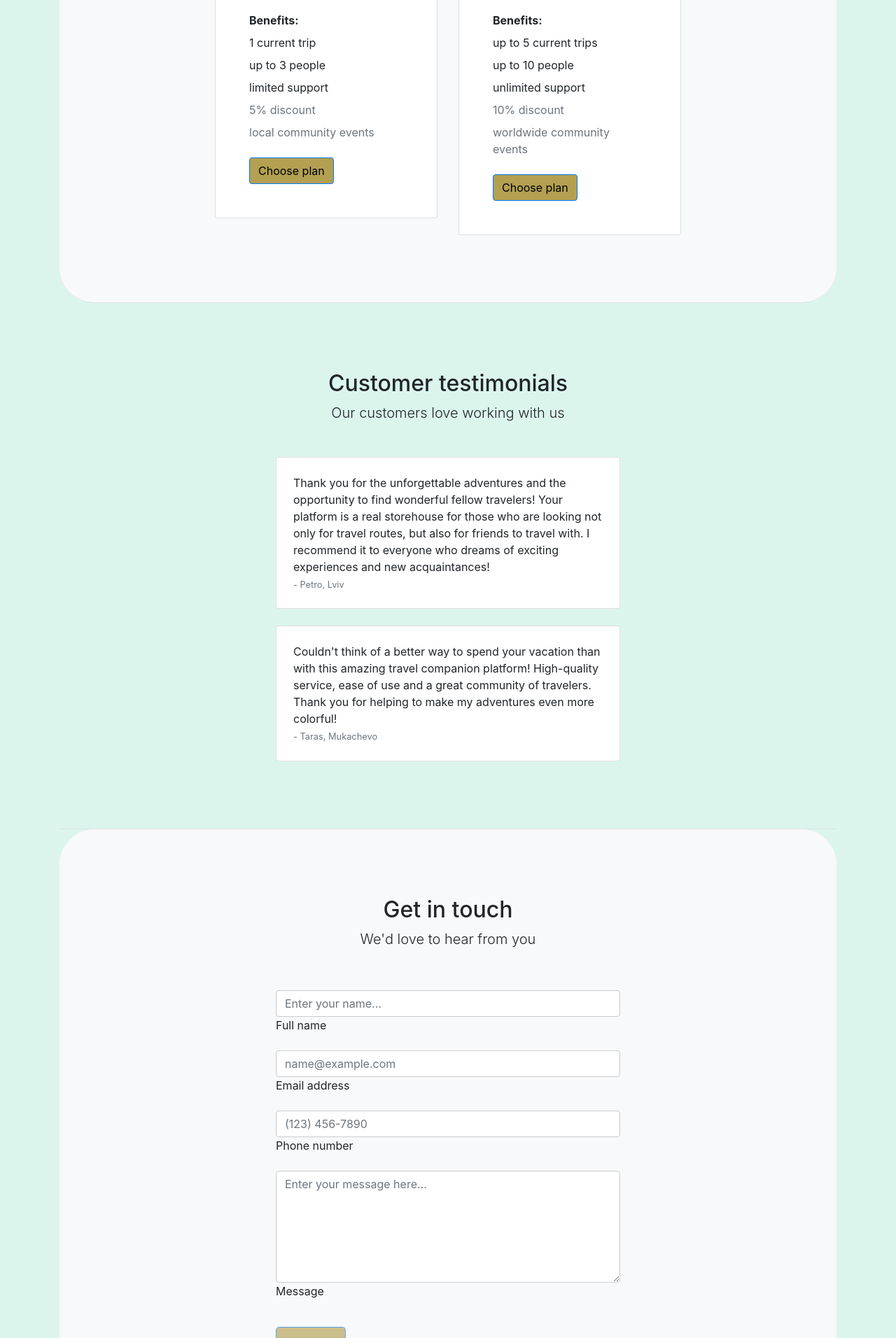
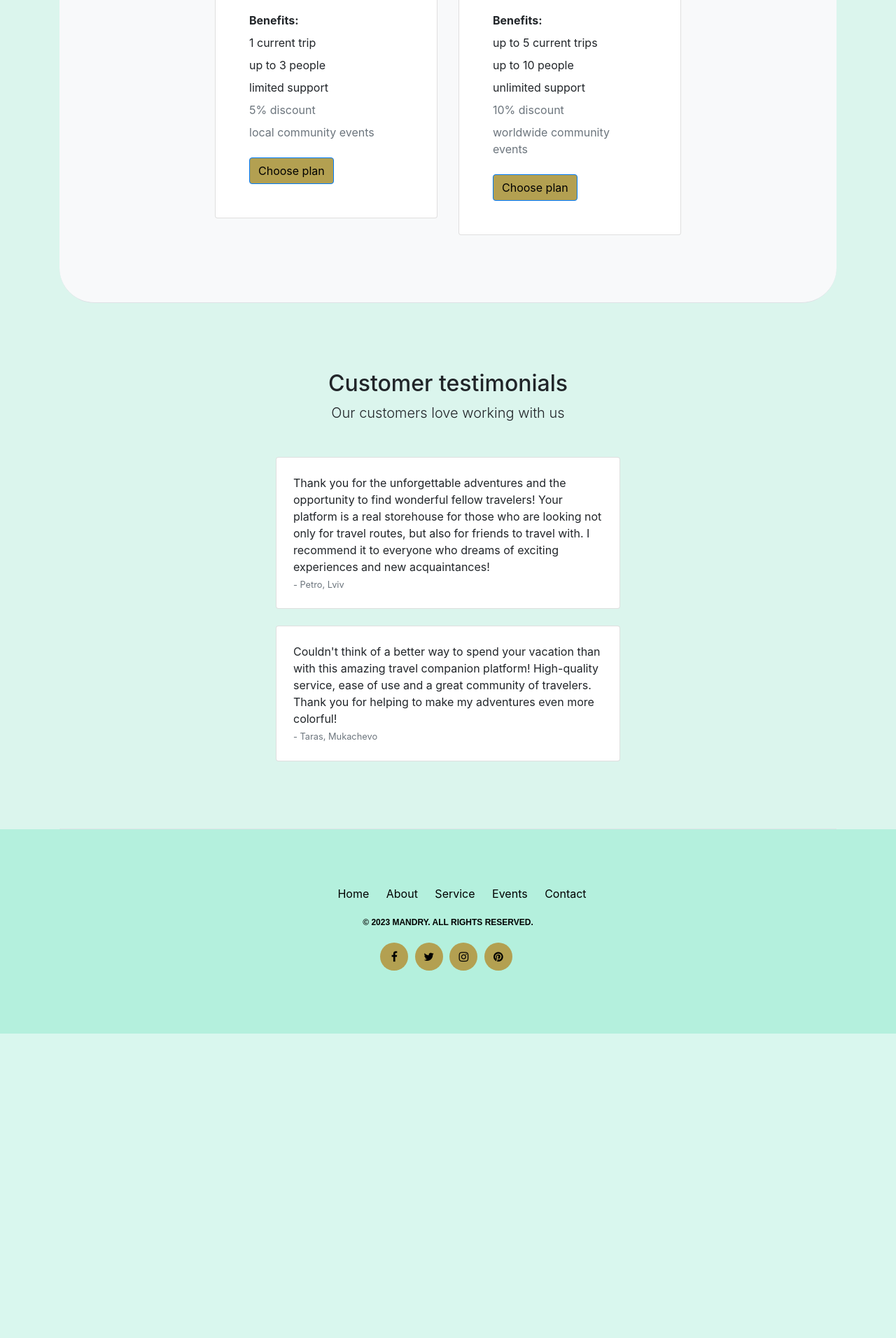
Before and after one commit to yurakuzo/mandry-app, a Django app: page / in a window 1280 px wide. Shown: the part 2768-4680 px from the top of the page at 70% size. After the commit the page ends 4245 px from the top, so only its background shows below. Run offline with Django 4.2, Linux system fonts and the light colour scheme; parts of the project's set-up code (start-up, migrations or seed data) failed here and were passed over; some libraries are stand-ins or nearby versions.

Commit message:
SUP-61: Updated main page

```diff
--- a/static/css/styles.css
+++ b/static/css/styles.css
@@ -230,3 +230,25 @@ textarea.form-control, input.form-control {
     border-color: #6c757d;
     color: #fff;
 }
+
+.gradient-background {
+    border-radius: 10px;
+    background: linear-gradient(145deg, #a2e9d4, #ffe47a);
+    width: auto;
+}
+
+.gradient-background-reversed {
+    border-radius: 10px;
+    background: linear-gradient(275deg, #ffe47a, #a2e9d4, );
+    width: auto;
+}
+
+.text-gradient {
+    background: linear-gradient(145deg, rgb(192, 150, 95), rgb(96, 184, 96));
+    -webkit-background-clip: text;
+    color: transparent;
+}
+
+.section-padding {
+    padding: 20px 0;
+}
--- a/templates/index.html
+++ b/templates/index.html
@@ -1,11 +1,9 @@
 {% extends "base.html" %}
 
 {% block content %}
-
-    <div class="text-center text-xxl-start">
+    <div class="text-center text-xxl-start gradient-background">
         <div class="fs-3 fw-light text-muted">“Mandry - your way to adventure”</div>
         <h1 class="display-3 fw-bolder mb-5"><span class="text-gradient d-inline">MANDRY</span></h1>
-
     </div>
 
     <link rel="stylesheet" href="https://maxcdn.bootstrapcdn.com/bootstrap/4.5.2/css/bootstrap.min.css">
@@ -60,29 +58,18 @@
         </div>
     </div>
 
-
-
-
-
-    <div class="d-grid gap-3 d-sm-flex justify-content-sm-center justify-content-xxl-start mb-3" style="background-color: rgb(180, 240, 221); width: 100%; padding: 20px; border-radius: 50px;">
+    <div class="d-grid gap-3 d-sm-flex justify-content-sm-center justify-content-xxl-start mb-3 gradient-background" style="background-color: rgb(180, 240, 221); width: 100%; padding: 20px;">
         <a class="btn btn-outline-dark btn-lg px-5 py-3 fs-6 fw-bolder mr-3" href={% url "all_trips" %}>JOIN A TRIP</a>
         <a class="btn btn-outline-dark btn-lg px-5 py-3 fs-6 fw-bolder" href={% url "create_trip" %}>CREATE A TRIP</a>
     </div>
 
-
-
-      <!-- Підключення скриптів Bootstrap JS та Popper.js -->
-      <script src="https://code.jquery.com/jquery-3.5.1.slim.min.js"></script>
-      <script src="https://cdn.jsdelivr.net/npm/@popperjs/core@2.11.6/dist/umd/popper.min.js"></script>
-      <script src="https://maxcdn.bootstrapcdn.com/bootstrap/4.5.2/js/bootstrap.min.js"></script>
-
-
-
-
-
+    <!-- Підключення скриптів Bootstrap JS та Popper.js -->
+    <script src="https://code.jquery.com/jquery-3.5.1.slim.min.js"></script>
+    <script src="https://cdn.jsdelivr.net/npm/@popperjs/core@2.11.6/dist/umd/popper.min.js"></script>
+    <script src="https://maxcdn.bootstrapcdn.com/bootstrap/4.5.2/js/bootstrap.min.js"></script>
 
     <!-- Features section-->
-    <section class="py-5 border-bottom" id="features">
+    <section class="py-5 border-bottom gradient-background" id="features">
         <div class="container px-5 my-5">
             <div class="row gx-5">
                 <div class="col-lg-4 mb-5 mb-lg-0">
@@ -133,10 +120,9 @@
         </div>
     </div>
 
-
     <!-- Pricing section-->
-    <section class="bg-light py-5 border-bottom" style="border-radius: 50px;">
-        <div class="container px-5 my-5">
+    <section class="bg-light py-5 border-bottom gradient-background-reversed" style="border-radius: 50px;">
+        <div class="container px-5 my-5 ">
             <div class="text-center mb-5">
                 <h2 class="fw-bolder">Pay as you grow</h2>
                 <p class="lead mb-0">Choose your plan</p>
@@ -183,6 +169,7 @@
                         </div>
                     </div>
                 </div>
+
                 <!-- Pricing card pro-->
                 <div class="col-lg-6 col-xl-4">
                     <div class="card mb-5 mb-xl-0">
@@ -226,13 +213,9 @@
                         </div>
                     </div>
                 </div>
-                <!-- Pricing card enterprise-->
-
             </div>
         </div>
     </section>
-
-
 
     <!-- Testimonials section-->
     <section class="py-5 border-bottom">
@@ -271,78 +254,4 @@
             </div>
         </div>
     </section>
-
-
-
-    <section class="bg-light py-5" style="border-radius: 50px;">
-        <div class="container px-5 my-5 px-5">
-            <div class="text-center mb-5">
-                <div class="feature bg-primary bg-gradient text-white rounded-3 mb-3"><i class="bi bi-envelope"></i></div>
-                <h2 class="fw-bolder">Get in touch</h2>
-                <p class="lead mb-0">We'd love to hear from you</p>
-            </div>
-            <div class="row gx-5 justify-content-center">
-                <div class="col-lg-6">
-                    <!-- * * * * * * * * * * * * * * *-->
-                    <!-- * * SB Forms Contact Form * *-->
-                    <!-- * * * * * * * * * * * * * * *-->
-                    <!-- This form is pre-integrated with SB Forms.-->
-                    <!-- To make this form functional, sign up at-->
-                    <!-- https://startbootstrap.com/solution/contact-forms-->
-                    <!-- to get an API token!-->
-                    <form id="contactForm" data-sb-form-api-token="API_TOKEN">
-                        <!-- Name input-->
-                        <div class="form-floating mb-3">
-                            <input class="form-control" id="name" type="text" placeholder="Enter your name..." data-sb-validations="required" data-sb-can-submit="no">
-                            <label for="name">Full name</label>
-                            <div class="invalid-feedback" data-sb-feedback="name:required">A name is required.</div>
-                        </div>
-                        <!-- Email address input-->
-                        <div class="form-floating mb-3">
-                            <input class="form-control" id="email" type="email" placeholder="name@example.com" data-sb-validations="required,email" data-sb-can-submit="no">
-                            <label for="email">Email address</label>
-                            <div class="invalid-feedback" data-sb-feedback="email:required">An email is required.</div>
-                            <div class="invalid-feedback" data-sb-feedback="email:email">Email is not valid.</div>
-                        </div>
-                        <!-- Phone number input-->
-                        <div class="form-floating mb-3">
-                            <input class="form-control" id="phone" type="tel" placeholder="(123) 456-7890" data-sb-validations="required" data-sb-can-submit="no">
-                            <label for="phone">Phone number</label>
-                            <div class="invalid-feedback" data-sb-feedback="phone:required">A phone number is required.</div>
-                        </div>
-                        <!-- Message input-->
-                        <div class="form-floating mb-3">
-                            <textarea class="form-control" id="message" type="text" placeholder="Enter your message here..." style="height: 10rem" data-sb-validations="required" data-sb-can-submit="no"></textarea>
-                            <label for="message">Message</label>
-                            <div class="invalid-feedback" data-sb-feedback="message:required">A message is required.</div>
-                        </div>
-                        <!-- Submit success message-->
-                        <!---->
-                        <!-- This is what your users will see when the form-->
-                        <!-- has successfully submitted-->
-                        <div class="d-none" id="submitSuccessMessage">
-                            <div class="text-center mb-3">
-                                <div class="fw-bolder">Form submission successful!</div>
-                                To activate this form, sign up at
-                                <br>
-                                <a href="https://startbootstrap.com/solution/contact-forms">https://startbootstrap.com/solution/contact-forms</a>
-                            </div>
-                        </div>
-                        <!-- Submit error message-->
-                        <!---->
-                        <!-- This is what your users will see when there is-->
-                        <!-- an error submitting the form-->
-                        <div class="d-none" id="submitErrorMessage"><div class="text-center text-danger mb-3">Error sending message!</div></div>
-                        <!-- Submit Button-->
-                        <div class="d-grid"><button class="btn btn-primary btn-lg disabled" id="submitButton" type="submit" style="background-color: #b3a051; color: black;">Submit</button></div>
-                    </form>
-                </div>
-            </div>
-
-
-
-        </div>
-
-
-    </section>
 {% endblock %}
```
Also changed, not shown: media/profile_images/tripimg.jpg (deleted), media/trip_images/default_trip_image.jpg, media/trip_images/favicon.ico (deleted), media/trip_images/tripimg.jpg (deleted).
